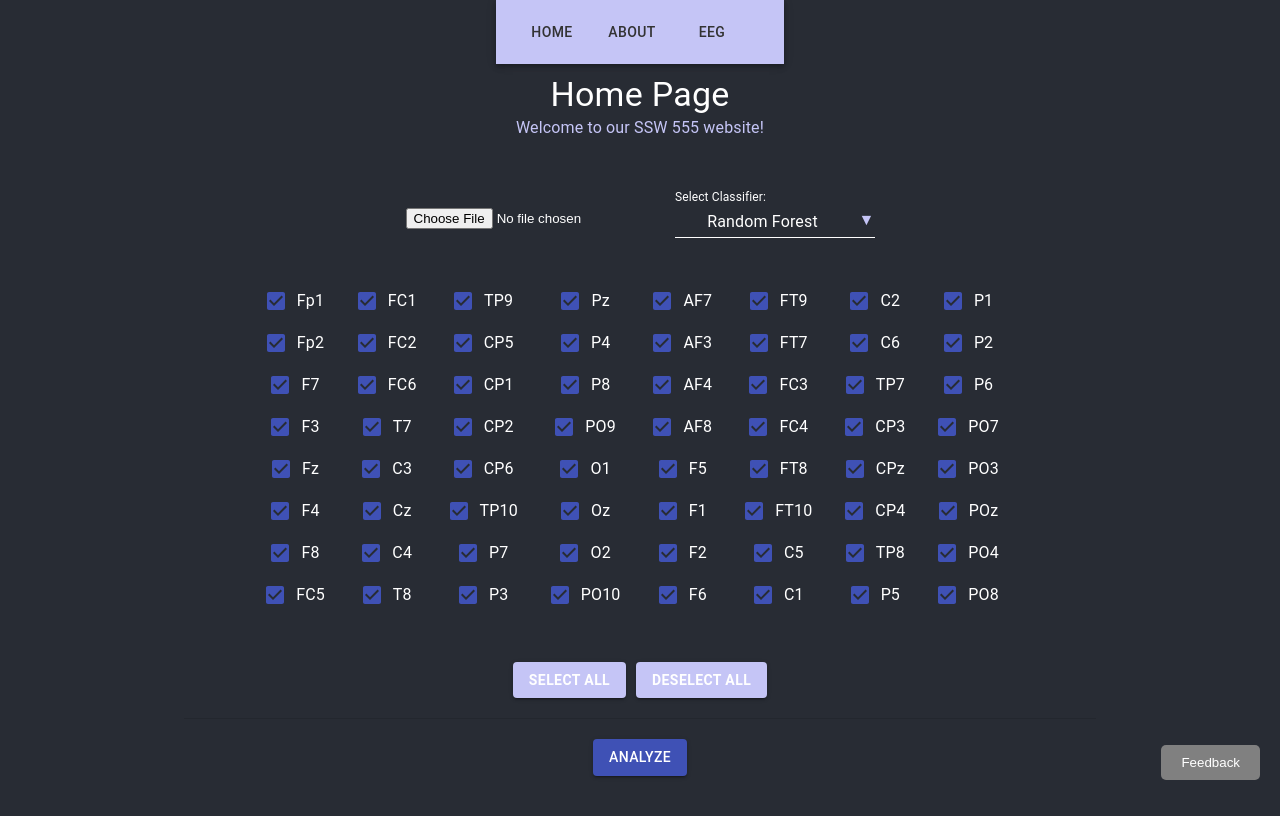
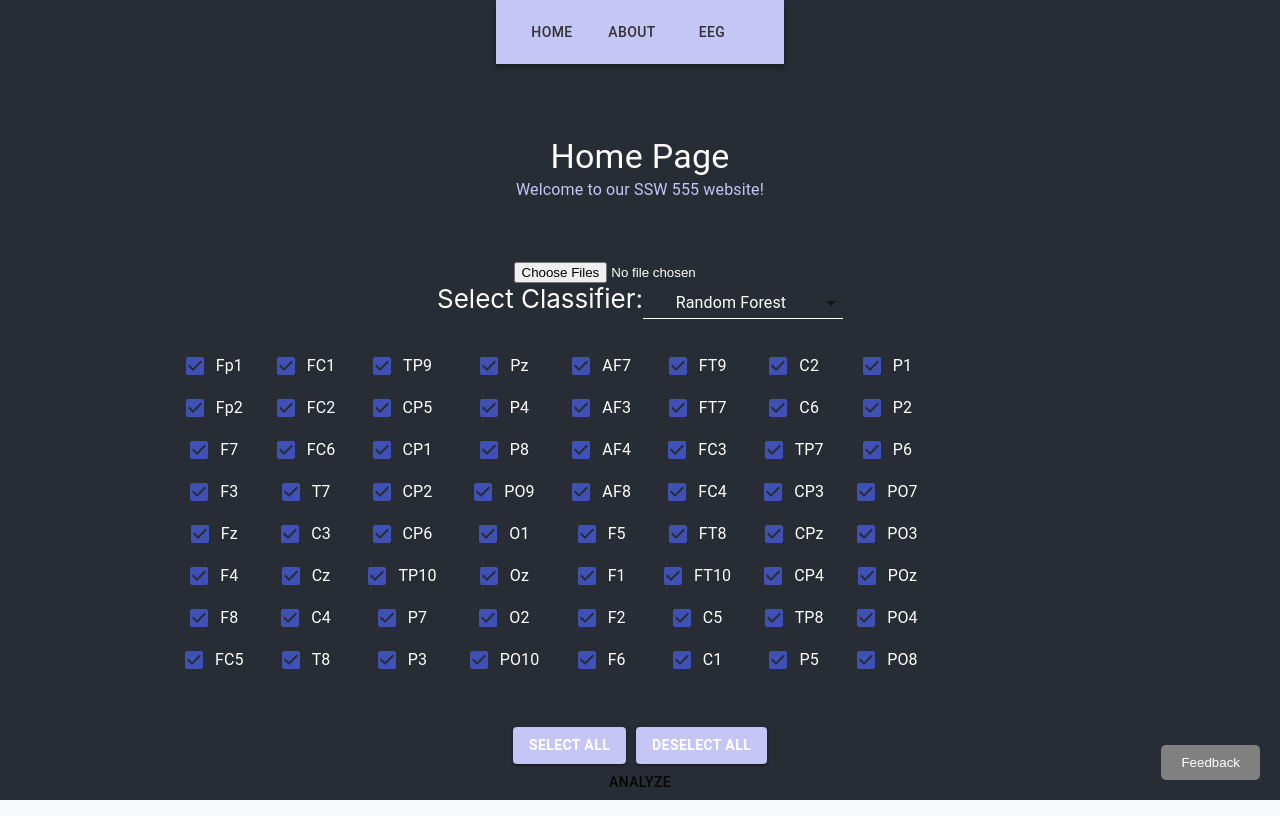
Before and after one commit to jasonmccauley/CerebralTalk, a React (Create React App) app in the folder eeg-vis/: page /home in a window 1280 px wide. Built offline with nearby package versions, Linux system fonts and the light colour scheme.

Commit message:
Implemented support for uploading and analyzing multiple files simultaneously

```diff
--- a/eeg-vis/src/pages/HomePage.js
+++ b/eeg-vis/src/pages/HomePage.js
@@ -23,8 +23,7 @@ const useStyles = makeStyles((theme) => ({
 }));
 
 function HomePage() {
-  const classes = useStyles();
-  const [uploadedFile, setUploadedFile] = useState(null);
+  const [uploadedFiles, setUploadedFile] = useState();
   const [classifiers] = useState([
     { name: 'Random Forest' },
     { name: 'Logistic Regression' },
@@ -32,25 +31,30 @@ function HomePage() {
      // Add new classifiers here
   ]);
   const [selectedClassifier, setSelectedClassifier] = useState(classifiers[0].name);
-  const [accuracy, setAccuracy] = useState(null)
-  const [heatmapImage, setHeatmapImage] = useState(null)
-  const [classifier, setClassifier] = useState(null)
+  const [accuracies, setAccuracy] = useState([]);
+  const [heatmapImages, setHeatmapImage] = useState([]);
+  const [classifier, setClassifier] = useState(null);
   const [isLoading, setIsLoading] = useState(false);
   const [selectedChannels, setSelectedChannels] = useState([]);
-  const [removedChannels, setRemovedChannels] = useState([])
+  const [removedChannels, setRemovedChannels] = useState([]);
 
-  const [secondAccuracy, setSecondAccuracy] = useState(null);
-  const [secondHeatmapImage, setSecondHeatmapImage] = useState(null);
+  const [secondAccuracies, setSecondAccuracy] = useState([]);
+  const [secondHeatmapImages, setSecondHeatmapImage] = useState([]);
   const [secondClassifier, setSecondClassifier] = useState(null);
 // Additional state for comparison results, if needed
 
   const handleFileUpload = (event) => {
-    const file = event.target.files[0];
-    if (file && file.name.endsWith('.mat')) {
-      setUploadedFile(file);
-    } else {
-      alert("Please upload a MATLAB file (ending in .mat)")
+    setUploadedFile([]);
+    let newUploadedFiles = [];
+    for (const file of event.target.files) {
+      if (file && file.name.endsWith('.mat')){ // Checking if uploaded file is MATLAB file
+        newUploadedFiles.push(file); // Updates uploadedFile state with inputted file
       }
+      else{
+        alert("Please upload a MATLAB file (ending in .mat)");
+      }
+    }
+    setUploadedFile(newUploadedFiles);
   };
 
   const handleClassifierChange = (event) => {
@@ -71,15 +75,22 @@ function HomePage() {
   };
 
   const handleAnalysis = async () => {
-    if (!uploadedFile){
-      alert("Please upload a file");
+
+    if (!uploadedFiles || uploadedFiles == []){
+      alert("Please upload at least one file");
       return;
     }
 
     if (selectedChannels.length === 64){
       alert("At least one brain wave channel must be selected")
-      return
+      return;
     }
+
+    const newHeatmapImages = [];
+    const newSecondHeatmapImages = [];
+    const newAccuracies = [];
+    const newSecondAccuracies = [];
+    for (const uploadedFile of uploadedFiles) {
 
       const formData = new FormData(); // Creates an instance called formData, and appends the uploadedFile to send to backend
       setIsLoading(true);
@@ -87,9 +98,11 @@ function HomePage() {
       formData.append('removedChannels', selectedChannels);
 
       if (selectedClassifier === 'Comparison'){
-      const classifiersToCompare = ['Random Forest', 'Logistic Regression']; // Example classifier
-      for (const classifier of classifiersToCompare) {
-        formData.set('classifier', classifier);  // Update classifier in formData for each call
+        const classifiersToCompare = ['Random Forest', 'Logistic Regression'];
+
+        await Promise.all(classifiersToCompare.map(async classifier => {
+          formData.set('classifier', classifier);
+
           try {
             const response = await axios.post('/upload', formData, {
               headers: {
@@ -97,34 +110,27 @@ function HomePage() {
               },
             });
 
-
-          // Assuming you will handle the response to update state differently based on the classifier
-
-          // This is a simplified example, you'll need to adjust logic to properly handle and display both sets of results
-
             if (classifier === 'Random Forest') {
               const { accuracy, heatmap_image_base64, classifier, excluded_channels } = response.data;
-            setAccuracy(accuracy);
-            setHeatmapImage(heatmap_image_base64);
+              newAccuracies.push(accuracy);
+              newHeatmapImages.push(heatmap_image_base64);
               setClassifier(classifier);
               setRemovedChannels(excluded_channels);
             } else if (classifier === 'Logistic Regression') {
-            const { accuracy, heatmap_image_base64, classifier} = response.data;
-            setSecondAccuracy(accuracy);
-            setSecondHeatmapImage(heatmap_image_base64);
+              const { accuracy, heatmap_image_base64, classifier } = response.data;
+              newSecondAccuracies.push(accuracy);
+              newSecondHeatmapImages.push(heatmap_image_base64);
               setSecondClassifier(classifier);
-
               // Assuming you're not updating removed channels or handling it differently for comparison
-
             }
           } catch (error) {
             console.error('Error: ', error);
-        }
-        finally {
+          } finally {
             setIsLoading(false);
           }
+        }));
       }
-    } else {
+     else {
       formData.append('classifier', selectedClassifier); // Append selected classifier
       try {
         const response = await axios.post('/upload', formData, { // Sends post request to backend with formData, which stores uploadedFile
@@ -133,20 +139,28 @@ function HomePage() {
           },
         });
 
-        const { accuracy, heatmap_image_base64, classifier, excluded_channels } = response.data;
-        // Returns accuracy and heatmap in base64 from the response data, since these were returned in the backend
 
-        setAccuracy(accuracy);
-        setHeatmapImage(heatmap_image_base64);
+        const {accuracy, heatmap_image_base64, classifier, excluded_channels} = response.data; // Returns accuracy and heatmap in base64 from the response data, since these were returned in the backend
+        newAccuracies.push(accuracy);
+        newSecondAccuracies.push(null); // Update state varaibles for accuracy and heatmapImage
+        newHeatmapImages.push(heatmap_image_base64);
+        newSecondHeatmapImages.push(null);
         setClassifier(classifier)
         setRemovedChannels(excluded_channels)
 
-      } catch(error) {
+      }
+      catch(error){
         console.error('Error: ', error);
-      } finally {
+      }
+      finally {
         setIsLoading(false);
       }
     }
+    }
+    setHeatmapImage(newHeatmapImages);
+    setSecondHeatmapImage(newSecondHeatmapImages);
+    setAccuracy(newAccuracies);
+    setSecondAccuracy(newAccuracies);
   };
 
   return (
@@ -154,47 +168,42 @@ function HomePage() {
       <Typography variant="h4" align="center">Home Page</Typography>
       <Typography variant="body1" align="center" style={{ marginBottom: '50px' }}>Welcome to our SSW 555 website!</Typography>
 
-      <Grid container spacing={2} justify="center" alignItems="center">
-        <Grid item>
-          <input type="file" accept=".mat" onChange={handleFileUpload}/>
-        </Grid>
+      <div>
+        <input type="file" accept=".mat" onChange={handleFileUpload} multiple/>
+      </div>
 
-        <Grid item>
-          <FormControl>
-            <InputLabel id="classifier-label" style={{ color: 'white' }}>Select Classifier:</InputLabel>
-            <Select
-              labelId="classifier-label"
-              value={selectedClassifier}
-              onChange={handleClassifierChange}
-              className={classes.select}
-              IconComponent={(props) => <span {...props} style={{ color: 'rgb(197, 197, 246)' }}>&#9660;</span>}
-            >
+      <div>
+        <label htmlFor="classifier">Select Classifier:</label>
+        <Select className={useStyles().select} onChange={handleClassifierChange} value={selectedClassifier}>
           {classifiers.map((classifier, index) => (
             <MenuItem key={index} value={classifier.name}>{classifier.name}</MenuItem>
           ))}
         </Select>
-          </FormControl>
-        </Grid>
+      </div>
 
-        <Grid item>
+      <div>
         <ChannelSelector onChange={handleChannelsChange} />
-        </Grid>
-      </Grid>
-      <Divider style={{ marginTop: '20px', marginBottom: '20px' }} />
+        <Button onClick={handleAnalysis} disabled={isLoading}>
+          {isLoading ? 'Loading...' : 'Analyze'}
+        </Button>
+      </div>
 
-      <Grid container justify="center">
-        <Grid item>
-          <Button variant="contained" color="primary" onClick={handleAnalysis} disabled={isLoading} style={{ marginBottom: '20px' }}>
-            {isLoading ? <CircularProgress size={24} /> : 'Analyze'}
-          </Button>
-        </Grid>
-      </Grid>
-
-      {accuracy !== null && (
-        <AnalysisResults comparison={selectedClassifier==="Comparison"} accuracy={accuracy} secondAccuracy={secondAccuracy} classifier={classifier} secondClassifier={secondClassifier} heatmapImage={heatmapImage} secondHeatmapImage={secondHeatmapImage} removedChannels={removedChannels}/>
-      )}
-
-      <div style={{ textAlign: 'center', marginTop: '20px' }}>
+      {/* Displaying results */}
+      {accuracies !== null && heatmapImages !== null &&
+      heatmapImages.map((heatmap, index) => (
+        <AnalysisResults
+          key={index}
+          comparison={selectedClassifier === "Comparison"}
+          accuracy={accuracies[index]}
+          secondAccuracy={secondAccuracies[index]}
+          classifier={classifier}
+          secondClassifier={secondClassifier}
+          heatmapImage={heatmap}
+          secondHeatmapImage={secondHeatmapImages[index]}
+          removedChannels={removedChannels}
+        />
+      ))}
+      <div className="feedback-button-container">
         <FeedbackButton />
       </div>
     </Container>
```
Also changed, not shown: 1 other file (tests, documents, lock files or other folders). Lines whose indentation alone changed are shown as unchanged.
